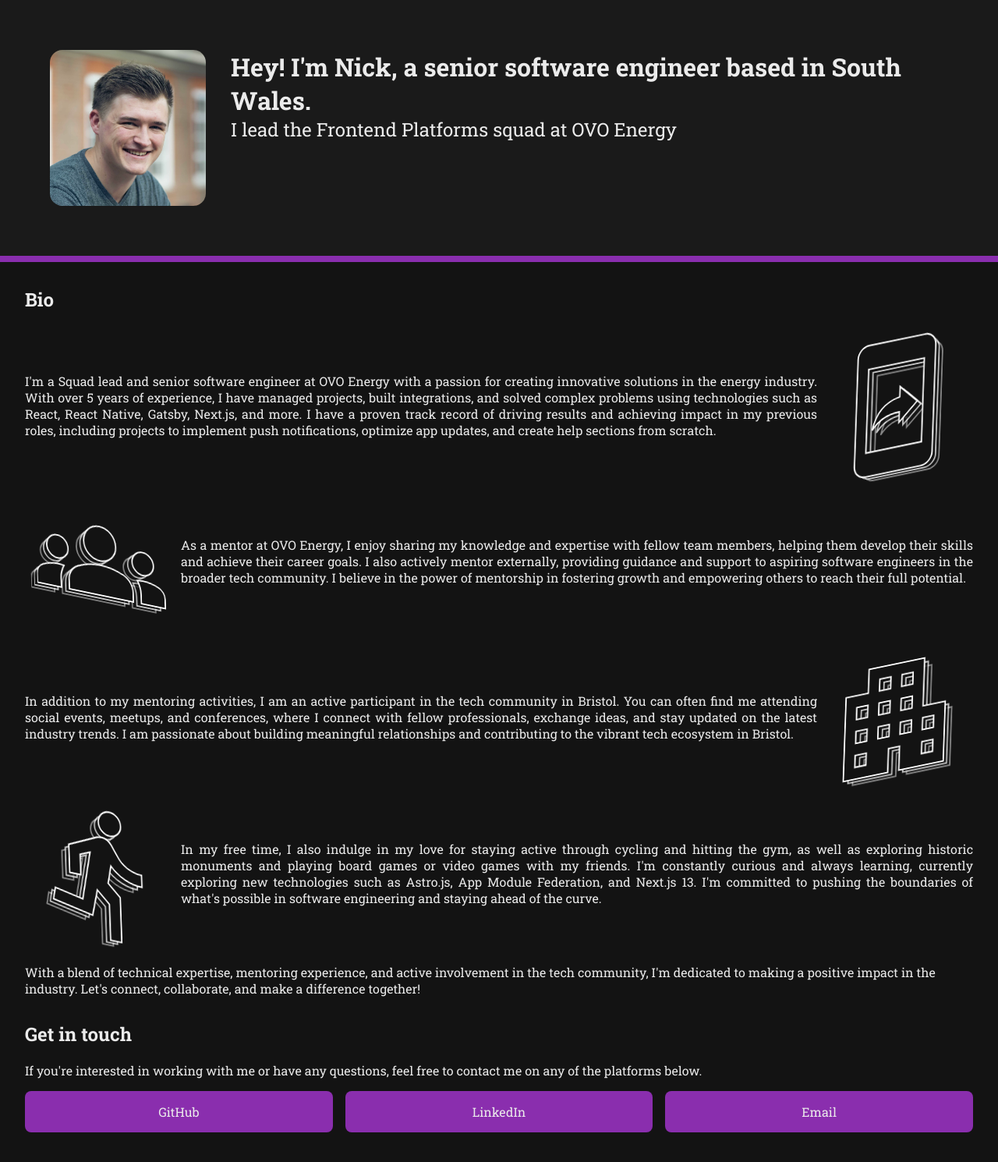
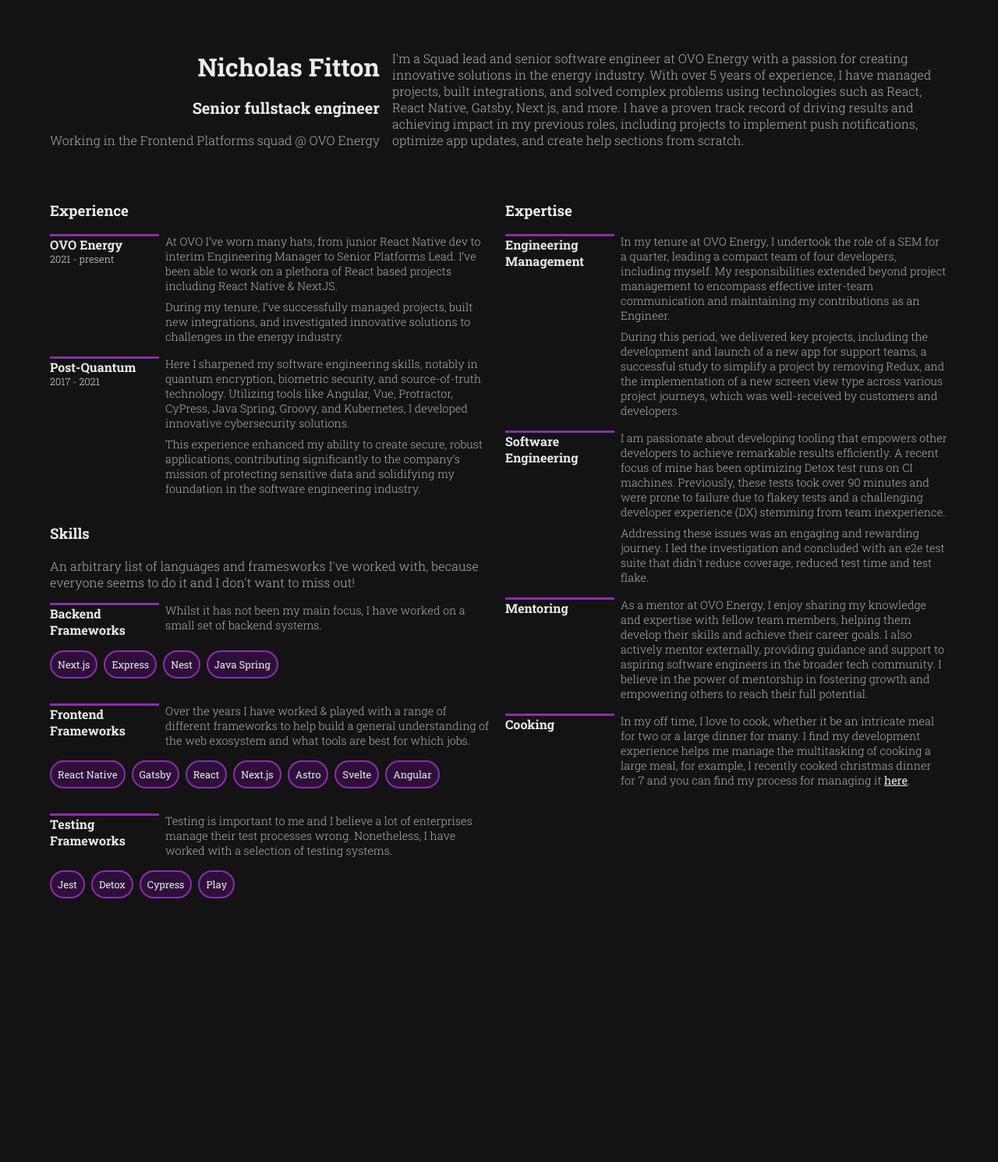
Before and after one commit to NickFitton/nfitton, an Astro site: page / in a window 1280 px wide. Shown: the whole page at 78% size. After the commit the page ends 1264 px from the top, so only its background shows below. Built offline with nearby package versions, Linux system fonts and the light colour scheme; Astro itself is replaced by a stand-in of ours.

Commit message:
Move new layout to home screen

```diff
--- a/src/pages/Page.css
+++ /dev/null
@@ -1,138 +0,0 @@
-header {
-  display: flex;
-  flex-flow: row nowrap;
-  padding: 4rem;
-  gap: 2rem;
-  background: var(--canvas);
-  border-bottom: 0.5rem solid var(--primary);
-
-  .headshot {
-    border-radius: 1rem;
-  }
-
-  h1 {
-    color: var(--secondary);
-    font-size: 2rem;
-    margin: 0;
-  }
-  p {
-    margin: 0;
-    font-size: 1.5rem;
-  }
-
-  @media only screen and (max-width: 992px) {
-    flex-direction: column;
-
-    .headshot {
-      margin: auto;
-    }
-
-    h1 {
-      font-size: 1.5rem;
-    }
-    p {
-      font-size: 1rem;
-    }
-  }
-}
-
-section {
-  margin: 2rem;
-
-  &.bio {
-    --rotate: 358deg;
-    --rotateX: 23deg;
-    --rotateY: 32deg;
-    --perspective: 700px;
-
-    div.media_p {
-      display: flex;
-      flex-flow: row nowrap;
-      align-items: center;
-
-      p {
-        margin: 0;
-        text-align: justify;
-      }
-
-      .layeredImage {
-        display: grid;
-      }
-      img {
-        transform: rotate(var(--rotate)) rotateX(var(--rotateX))
-          rotateY(var(--rotateY)) perspective(700px);
-        grid-column: 1;
-        grid-row: 1;
-        &.layer2 {
-          transform: rotate(var(--rotate)) rotateX(var(--rotateX))
-            rotateY(var(--rotateY)) perspective(700px) translateZ(-10px);
-          opacity: 75%;
-        }
-        &.layer3 {
-          transform: rotate(var(--rotate)) rotateX(var(--rotateX))
-            rotateY(var(--rotateY)) perspective(700px) translateZ(-20px);
-          opacity: 50%;
-        }
-      }
-
-      &.reversed {
-        flex-direction: row-reverse;
-        img {
-          --rotate: 2deg;
-          --rotateX: 23deg;
-          --rotateY: 328deg;
-          --perspective: 700px;
-        }
-      }
-
-      @media only screen and (max-width: 992px) {
-        flex-direction: column;
-
-        &.reversed {
-          flex-direction: column;
-        }
-
-        img {
-          height: 100px;
-        }
-
-        .layeredImage {
-          padding-bottom: 0.5rem;
-        }
-      }
-    }
-  }
-
-  &.contact {
-    ul {
-      list-style: none;
-      display: flex;
-      flex-flow: row;
-      justify-content: space-around;
-      gap: 1rem;
-      padding: unset;
-      margin: unset;
-
-      li {
-        flex: 1;
-        display: flex;
-        flex-direction: column;
-        justify-content: center;
-      }
-
-      a {
-        display: inline-block;
-        text-decoration: none;
-        text-align: center;
-      }
-
-      span {
-        display: block;
-        color: var(--secondary);
-        background: var(--primary);
-        padding: 1rem;
-        border-radius: 0.5rem;
-      }
-    }
-  }
-}
--- a/src/pages/christmas/christmas.css
+++ b/src/pages/christmas/christmas.css
@@ -10,9 +10,14 @@ h1 {
   font-size: 2rem;
 }
 
+.gantt-chart,
 header {
   padding-bottom: 2rem;
+  margin-bottom: 2rem;
   border-bottom: solid 2px var(--primary);
+}
+
+header {
   p {
     font-weight: 300;
     color: #aeaeae;
--- a/src/pages/index.astro
+++ b/src/pages/index.astro
@@ -1,125 +1,173 @@
 ---
-import { Image } from 'astro:assets';
-
 import Layout from '../layouts/Layout.astro';
-
-import { headshot } from '../assets/photos';
-import { mobile, group, office, person } from '../assets/vectors';
-import './Page.css';
-import type { ImageMetadata } from 'astro';
-
-const paragraphs: {
-  content: string;
-  image: ImageMetadata;
-  imageAlt: string;
-}[] = [
-  {
-    content:
-      "I'm a Squad lead and senior software engineer at OVO Energy with a passion for creating innovative solutions in the energy industry. With over 5 years of experience, I have managed projects, built integrations, and solved complex problems using technologies such as React, React Native, Gatsby, Next.js, and more. I have a proven track record of driving results and achieving impact in my previous roles, including projects to implement push notifications, optimize app updates, and create help sections from scratch.",
-    image: mobile,
-    imageAlt: 'Graphic of a mobile',
-  },
-  {
-    content:
-      'As a mentor at OVO Energy, I enjoy sharing my knowledge and expertise with fellow team members, helping them develop their skills and achieve their career goals. I also actively mentor externally, providing guidance and support to aspiring software engineers in the broader tech community. I believe in the power of mentorship in fostering growth and empowering others to reach their full potential.',
-    image: group,
-    imageAlt: 'Graphic of a group of people',
-  },
-  {
-    content:
-      'In addition to my mentoring activities, I am an active participant in the tech community in Bristol. You can often find me attending social events, meetups, and conferences, where I connect with fellow professionals, exchange ideas, and stay updated on the latest industry trends. I am passionate about building meaningful relationships and contributing to the vibrant tech ecosystem in Bristol.',
-    image: office,
-    imageAlt: 'Graphic of an office',
-  },
-  {
-    content:
-      "In my free time, I also indulge in my love for staying active through cycling and hitting the gym, as well as exploring historic monuments and playing board games or video games with my friends. I'm constantly curious and always learning, currently exploring new technologies such as Astro.js, App Module Federation, and Next.js 13. I'm committed to pushing the boundaries of what's possible in software engineering and staying ahead of the curve.",
-    image: person,
-    imageAlt: 'Graphic of a person running to the right',
-  },
-];
-
-const contacts: { href: string; title: string }[] = [
-  { title: 'GitHub', href: 'https://github.com/NickFitton' },
-  { title: 'LinkedIn', href: 'https://www.linkedin.com/in/nicholas-fitton' },
-  {
-    title: 'Email',
-    href: 'mailto:website@nfitton.com?subject=Mail from your site',
-  },
-];
+import './new.css';
+import { experience } from './content';
+import { getCollection } from 'astro:content';
+const allSkills = await getCollection('skills');
+const buildTags = (body: string) =>
+  body
+    .split('\n')
+    .filter((line) => line.startsWith('## '))
+    .map((line) => line.replace('## ', ''))
+    .map((tag) => ({
+      tag,
+      id: tag.toLowerCase().replaceAll(' ', '-').replaceAll('.', ''),
+    }));
 ---
 
 <Layout title="Nick Fitton">
-  <main>
+  <div class="content">
     <header>
-      <Image
-        class="headshot"
-        src={headshot}
-        width="200"
-        height="200"
-        alt="Headshot of Nick Fitton"
-      />
-      <div>
-        <h1>Hey! I'm Nick, a senior software engineer based in South Wales.</h1>
-        <p>I lead the Frontend Platforms squad at OVO Energy</p>
+      <div class="title">
+        <h1>Nicholas Fitton</h1>
+        <h2>Senior fullstack engineer</h2>
+        <p>Working in the Frontend Platforms squad @ OVO Energy</p>
+      </div>
+      <div class="about">
+        <p>
+          I'm a Squad lead and senior software engineer at OVO Energy with a
+          passion for creating innovative solutions in the energy industry. With
+          over 5 years of experience, I have managed projects, built
+          integrations, and solved complex problems using technologies such as
+          React, React Native, Gatsby, Next.js, and more. I have a proven track
+          record of driving results and achieving impact in my previous roles,
+          including projects to implement push notifications, optimize app
+          updates, and create help sections from scratch.
+        </p>
       </div>
     </header>
-    <section class="bio">
-      <h2>Bio</h2>
+    <section class="info">
+      <div class="left-column">
+        <div>
+          <h3>Experience</h3>
           {
-        paragraphs.map(({ content, image, imageAlt }, i) => (
-          <div class={`media_p ${i % 2 === 0 ? 'reversed' : ''}`}>
-            <div class="layeredImage">
-              <Image
-                src={image}
-                width="200"
-                height="200"
-                alt={imageAlt}
-                class="layer3"
-              />
-              <Image
-                src={image}
-                width="200"
-                height="200"
-                alt={imageAlt}
-                class="layer2"
-              />
-              <Image
-                src={image}
-                width="200"
-                height="200"
-                alt={imageAlt}
-                class="layer1"
-              />
+            experience.map(({ company, link, from, to, content }) => (
+              <div class="headed-section">
+                <a class="left" href={link} target="_blank">
+                  <h4>{company}</h4>
+                  <p>
+                    {from} - {to}
+                  </p>
+                </a>
+                <div class="right">
+                  {content.map((paragraph) => (
+                    <p>{paragraph}</p>
+                  ))}
                 </div>
-            <p>{content}</p>
               </div>
             ))
           }
+        </div>
+        <div>
+          <h3>Skills</h3>
           <p>
-        With a blend of technical expertise, mentoring experience, and active
-        involvement in the tech community, I'm dedicated to making a positive
-        impact in the industry. Let's connect, collaborate, and make a
-        difference together!
+            An arbitrary list of languages and framesworks I've worked with,
+            because everyone seems to do it and I don't want to miss out!
           </p>
-    </section>
-    <section class="contact">
-      <h2>Get in touch</h2>
-      <p>
-        If you're interested in working with me or have any questions, feel free
-        to contact me on any of the platforms below.
-      </p>
-      <ul>
           {
-          contacts.map(({ href, title }) => (
-            <li>
-              <a href={href}>
-                <span>{title}</span>
+            allSkills.map((skill) => (
+              <div class="skill">
+                <div class="skill-content">
+                  <a class="left" href={`/skills/${skill.slug}`}>
+                    <h4>{skill.data.title}</h4>
                   </a>
-            </li>
+                  <div class="right">
+                    <p>{skill.data.description}</p>
+                  </div>
+                </div>
+                <div class="skill-tags">
+                  {buildTags(skill.body).map(({ id, tag }) => (
+                    <a class="skill-tag" href={`/skills/${skill.slug}#${id}`}>
+                      {tag}
+                    </a>
+                  ))}
+                </div>
+              </div>
             ))
           }
-      </ul>
+        </div>
+      </div>
+      <div class="right-column">
+        <div>
+          <h3>Expertise</h3>
+          <div>
+            <div class="headed-section">
+              <div class="left">
+                <h4>Engineering Management</h4>
+              </div>
+              <div class="right">
+                <p>
+                  In my tenure at OVO Energy, I undertook the role of a SEM for
+                  a quarter, leading a compact team of four developers,
+                  including myself. My responsibilities extended beyond project
+                  management to encompass effective inter-team communication and
+                  maintaining my contributions as an Engineer.
+                </p>
+                <p>
+                  During this period, we delivered key projects, including the
+                  development and launch of a new app for support teams, a
+                  successful study to simplify a project by removing Redux, and
+                  the implementation of a new screen view type across various
+                  project journeys, which was well-received by customers and
+                  developers.
+                </p>
+              </div>
+            </div>
+            <div class="headed-section">
+              <div class="left">
+                <h4>Software Engineering</h4>
+              </div>
+              <div class="right">
+                <p>
+                  I am passionate about developing tooling that empowers other
+                  developers to achieve remarkable results efficiently. A recent
+                  focus of mine has been optimizing Detox test runs on CI
+                  machines. Previously, these tests took over 90 minutes and
+                  were prone to failure due to flakey tests and a challenging
+                  developer experience (DX) stemming from team inexperience.
+                </p>
+                <p>
+                  Addressing these issues was an engaging and rewarding journey.
+                  I led the investigation and concluded with an e2e test suite
+                  that didn't reduce coverage, reduced test time and test flake.
+                </p>
+              </div>
+            </div>
+            <div class="headed-section">
+              <div class="left">
+                <h4>Mentoring</h4>
+              </div>
+              <div class="right">
+                <p>
+                  As a mentor at OVO Energy, I enjoy sharing my knowledge and
+                  expertise with fellow team members, helping them develop their
+                  skills and achieve their career goals. I also actively mentor
+                  externally, providing guidance and support to aspiring
+                  software engineers in the broader tech community. I believe in
+                  the power of mentorship in fostering growth and empowering
+                  others to reach their full potential.
+                </p>
+              </div>
+            </div>
+            <div class="headed-section">
+              <div class="left">
+                <h4>Cooking</h4>
+              </div>
+              <div class="right">
+                <p>
+                  In my off time, I love to cook, whether it be an intricate
+                  meal for two or a large dinner for many. I find my development
+                  experience helps me manage the multitasking of cooking a large
+                  meal, for example, I recently cooked christmas dinner for 7
+                  and you can find my process for managing it <a
+                    href="/christmas">here</a
+                  >.
+                </p>
+              </div>
+            </div>
+          </div>
+        </div>
+      </div>
     </section>
-  </main>
+  </div>
 </Layout>
```
Also changed, not shown: src/pages/christmas/content.ts (+45 -17 lines), src/pages/christmas/index.astro (+8 -0 lines), src/pages/new/2023-12-09-detox.md (deleted, +0 -14 lines), src/pages/new/index.astro (deleted, +0 -153 lines), src/pages/content.ts (renamed from src/pages/new/content.ts), src/pages/new.css (renamed from src/pages/new/new.css). Lines whose indentation alone changed are shown as unchanged.
